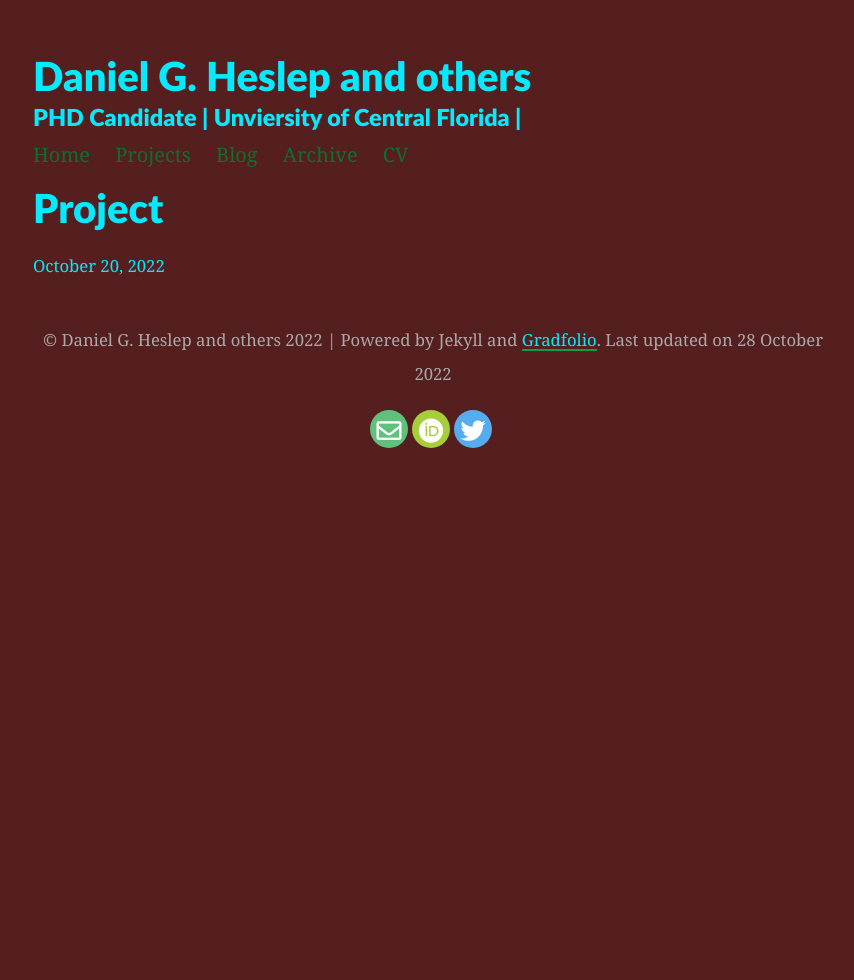
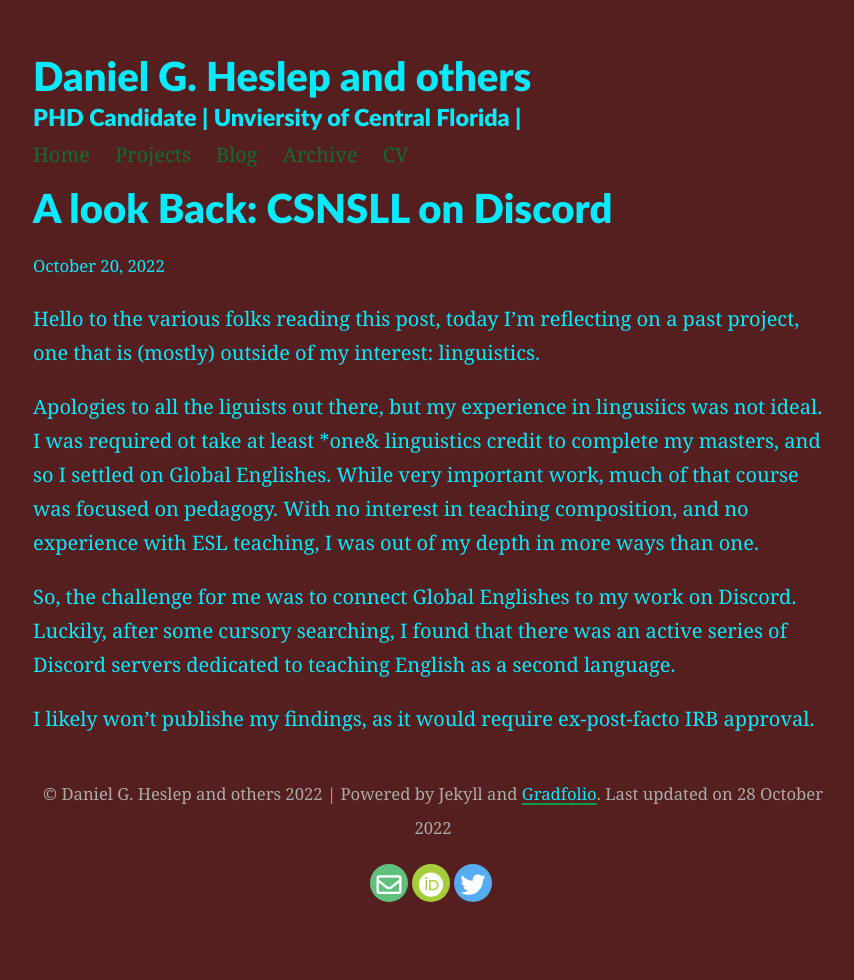
Before and after one commit to CreativeKenning/gradsitedemo, a Jekyll site: the page built from _posts/2022-10-20-post.md, in a window 1280 px wide. Shown: the whole page, without its empty margins (207-1061 px from the left). Built offline with Jekyll 4.4.1, drawn with Linux system fonts in a browser that asks for light colours; nearby versions of some CDN libraries.

Commit message:
added more blog post

```diff
--- a/_posts/2022-10-20-post.md
+++ b/_posts/2022-10-20-post.md
@@ -1,4 +1,12 @@
 ---
 layout: post
-title: "Project"
+title: "A look Back: CSNSLL on Discord"
 ---
+
+Hello to the various folks reading this post, today I'm reflecting on a past project, one that is (mostly) outside of my interest: linguistics.
+
+Apologies to all the liguists out there, but my experience in lingusiics was not ideal. I was required ot take at least *one& linguistics credit to complete my masters, and so I settled on Global Englishes. While very important work, much of that course was focused on pedagogy. With no interest in teaching composition, and no experience with ESL teaching, I was out of my depth in more ways than one.
+
+So, the challenge for me was to connect Global Englishes to my work on Discord. Luckily, after some cursory searching, I found that there was an active series of Discord servers dedicated to teaching English as a second language.
+
+I likely won't publishe my findings, as it would require ex-post-facto IRB approval.
```
